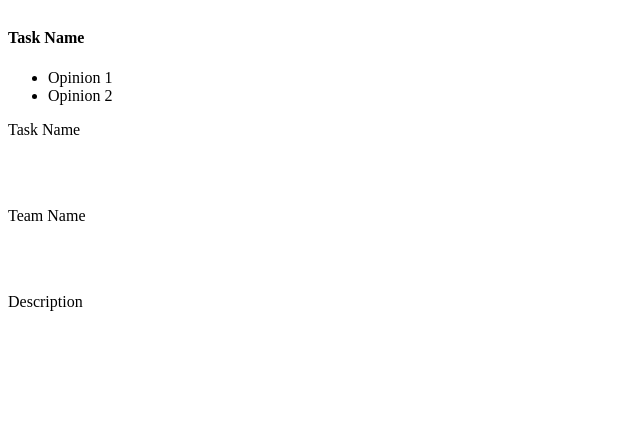
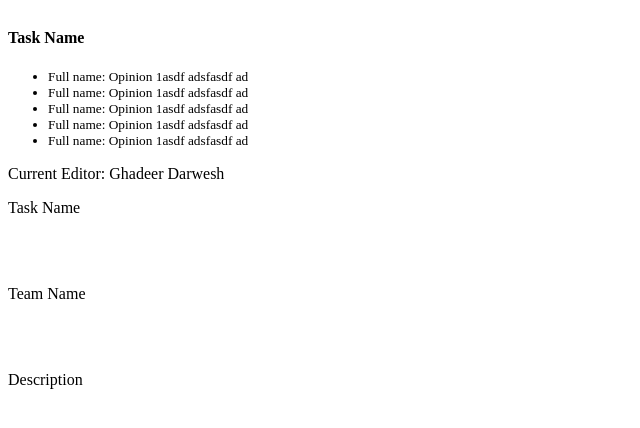
Before and after one commit to itmo-wad/Ur-opinion, a Flask app: template templates/cards.html in a window 1280 px wide. Shown: the top 428 px of the page, without its empty margins (0-640 px from the left). Run offline with Flask 2, Linux system fonts and the light colour scheme; the template is opened without the code that fills it, so the values that code supplies are empty; parts of the project's set-up code (start-up, migrations or seed data) failed here and were passed over.

Commit message:
fix styles

```diff
--- a/static/css/style.css
+++ b/static/css/style.css
@@ -686,7 +686,6 @@ body {
     padding: 1.25rem 1.25rem;
     -ms-flex-positive: 1;
     flex-grow: 1
-
 }
 
 .content::after {
--- a/templates/cards.html
+++ b/templates/cards.html
@@ -14,7 +14,7 @@
   <div class="artboard">
 
     <!-- main scroller -->
-    <div style="width: 100%; overflow-x: scroll;  overflow-y: hidden;  white-space: nowrap;">
+    <div style="width: 100%; overflow-x: auto;  overflow-y: hidden;  white-space: nowrap;">
 
 
       <!-- one card -->
@@ -30,12 +30,41 @@
           <!-- opinions -->
           <div class="card__details">
 
-          <ul>
-            <li>Opinion 1</li>
-            <li>Opinion 2</li>
+            <ul class="ul_details">
+              <li style=" text-align: left; font-size: 10pt;">
+                <span>Full name:</span>
+                <span>Opinion 1asdf adsfasdf ad</span>
+              </li>
+
+              <li style=" text-align: left; font-size: 10pt;">
+                <span>Full name:</span>
+                <span>Opinion 1asdf adsfasdf ad</span>
+              </li>
+
+              <li style=" text-align: left; font-size: 10pt;">
+                <span>Full name:</span>
+                <span>Opinion 1asdf adsfasdf ad</span>
+              </li>
+
+              <li style=" text-align: left; font-size: 10pt;">
+                <span>Full name:</span>
+                <span>Opinion 1asdf adsfasdf ad</span>
+              </li>
+              <li style=" text-align: left; font-size: 10pt;">
+                <span>Full name:</span>
+                <span>Opinion 1asdf adsfasdf ad</span>
+              </li>
 
             </ul>
           </div>
+
+          <!-- Tail -->
+          <div class="divtail">
+            <span>Current Editor: </span>
+            <span>Ghadeer Darwesh</span>
+          </div>
+          <!-- Tail -->
+
         </div>
         <!-- /opinions -->
 
```
Also changed, not shown: static/css/style_cards.css (+59 -8 lines), static/css/style_teams_tasks.css (+5 -2 lines), static/js/script.js (+6 -1 lines), templates/index.html (+10 -3 lines). Lines whose indentation alone changed are shown as unchanged.
